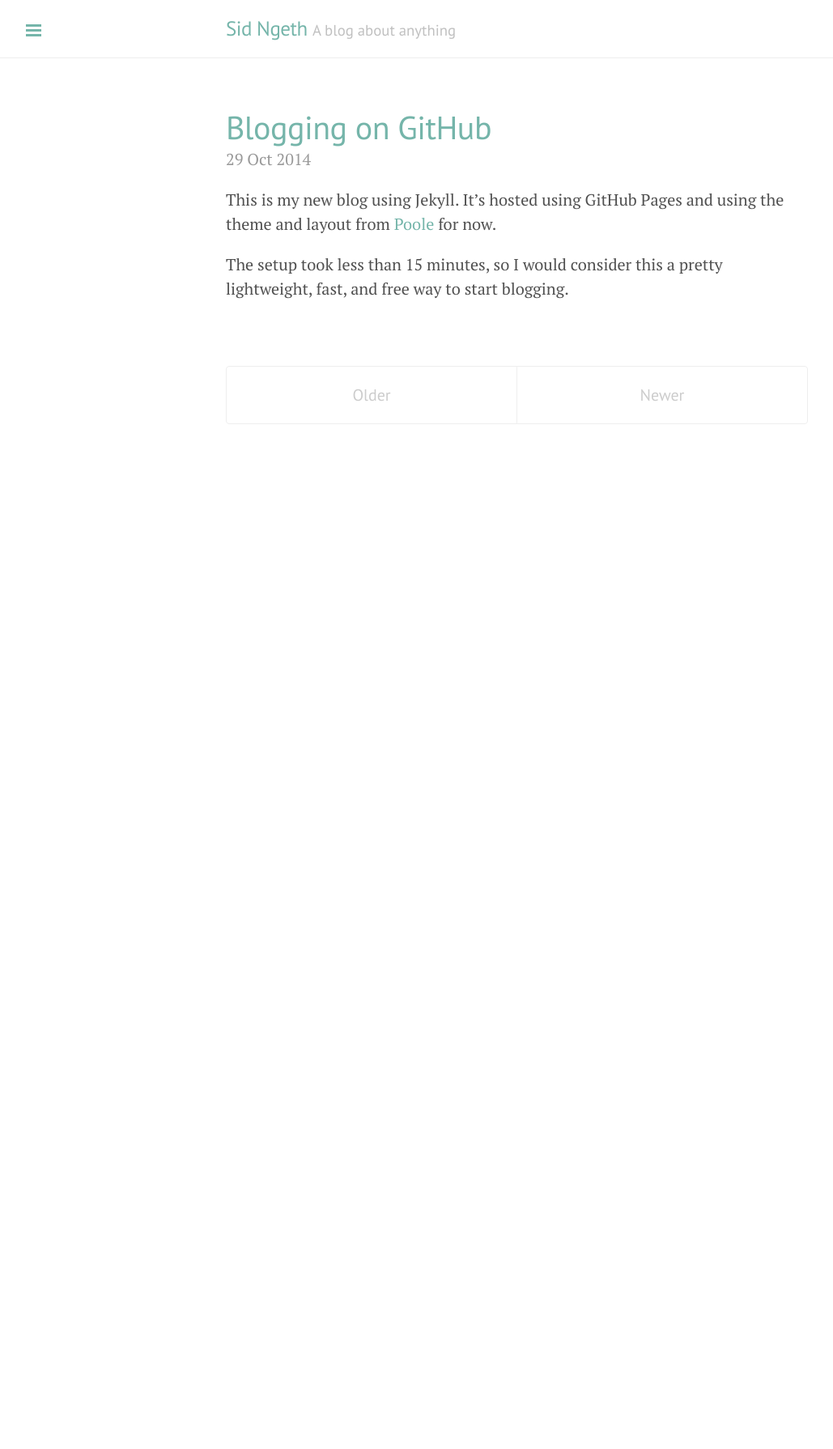
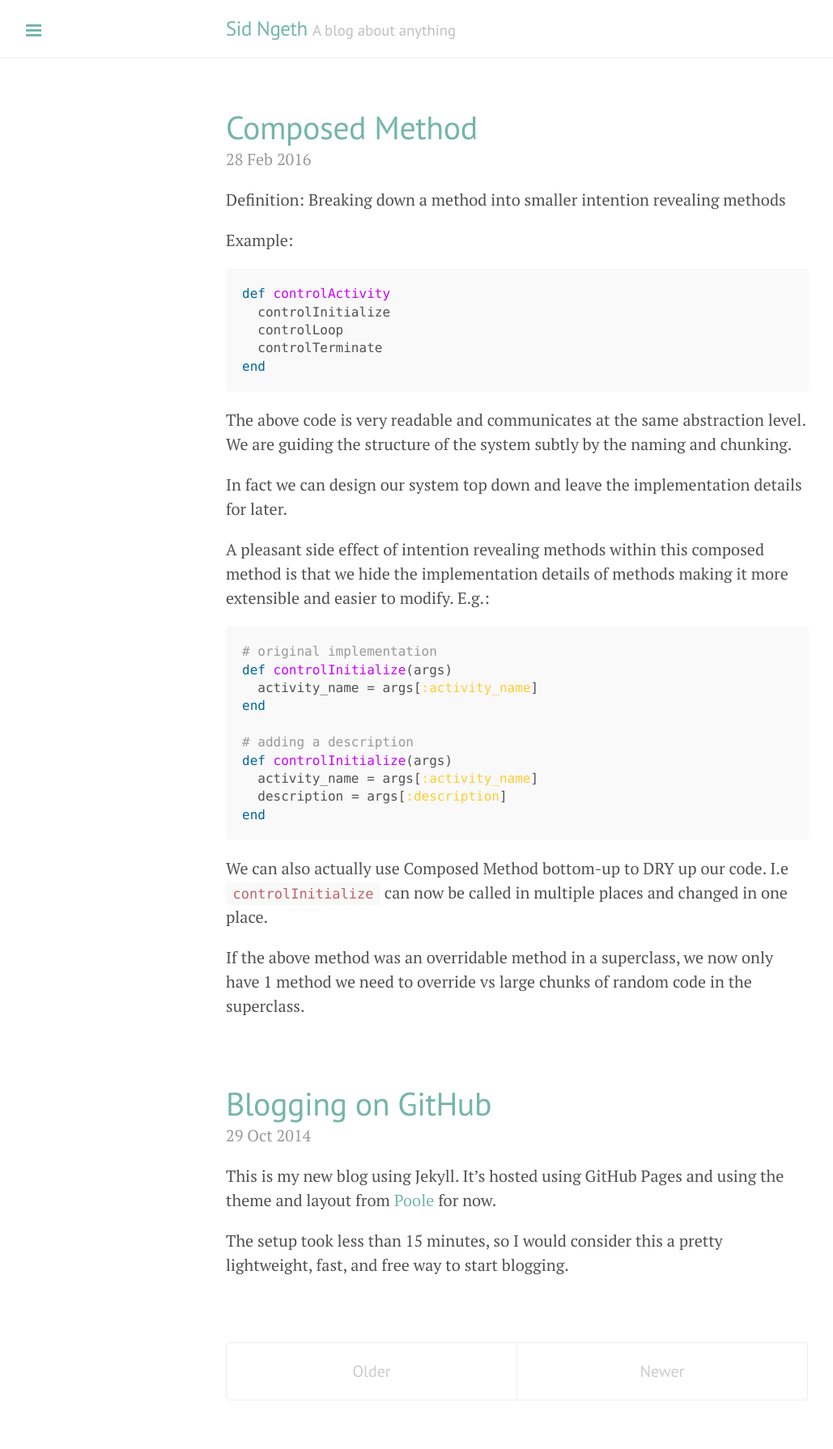
Before and after one commit to sngeth/sngeth.github.io, a Jekyll site: the page built from index.html, in a window 1280 px wide. Shown: the whole page at 81% size, without its empty margins (1-1030 px from the left). Built offline with Jekyll 4.4.1, drawn with Linux system fonts in a browser that asks for light colours; Markdown is read by kramdown in place of the engine named in the settings; the list of posts is cut into pages by our own code; comment, search, counter and statistics services are not loaded; before the commit the page ends 900 px from its top, so only the background shows below that.

Commit message:
Added new post on composed method

````diff
--- a/_config.yml
+++ b/_config.yml
@@ -16,6 +16,7 @@ author:
   name:           'Sid Ngeth'
   url:            http://sidngeth.com/
 
+gems: [jekyll-paginate]
 paginate:         5
 
 github:
--- /dev/null
+++ b/_posts/2016-02-28-composed-method.md
@@ -0,0 +1,45 @@
+---
+layout: post
+title:  "Composed Method"
+---
+Definition: Breaking down a method into smaller intention revealing methods
+
+Example:
+
+```ruby
+def controlActivity
+  controlInitialize
+  controlLoop
+  controlTerminate
+end
+```
+
+The above code is very readable and communicates at the same abstraction level.
+We are guiding the structure of the system subtly by the naming and chunking.
+
+In fact we can design our system top down and leave the implementation details
+for later.
+
+A pleasant side effect of intention revealing methods within this composed
+method is that we hide the implementation details of methods
+making it more extensible and easier to modify. E.g.:
+
+```ruby
+# original implementation
+def controlInitialize(args)
+  activity_name = args[:activity_name]
+end
+
+# adding a description
+def controlInitialize(args)
+  activity_name = args[:activity_name]
+  description = args[:description]
+end
+```
+
+We can also actually use Composed Method bottom-up to DRY up our code. I.e
+```controlInitialize``` can now be called in multiple places and changed in one
+place.
+
+If the above method was an overridable method in a superclass, we now only have 1
+method we need to override vs large chunks of random code in the superclass.
````
